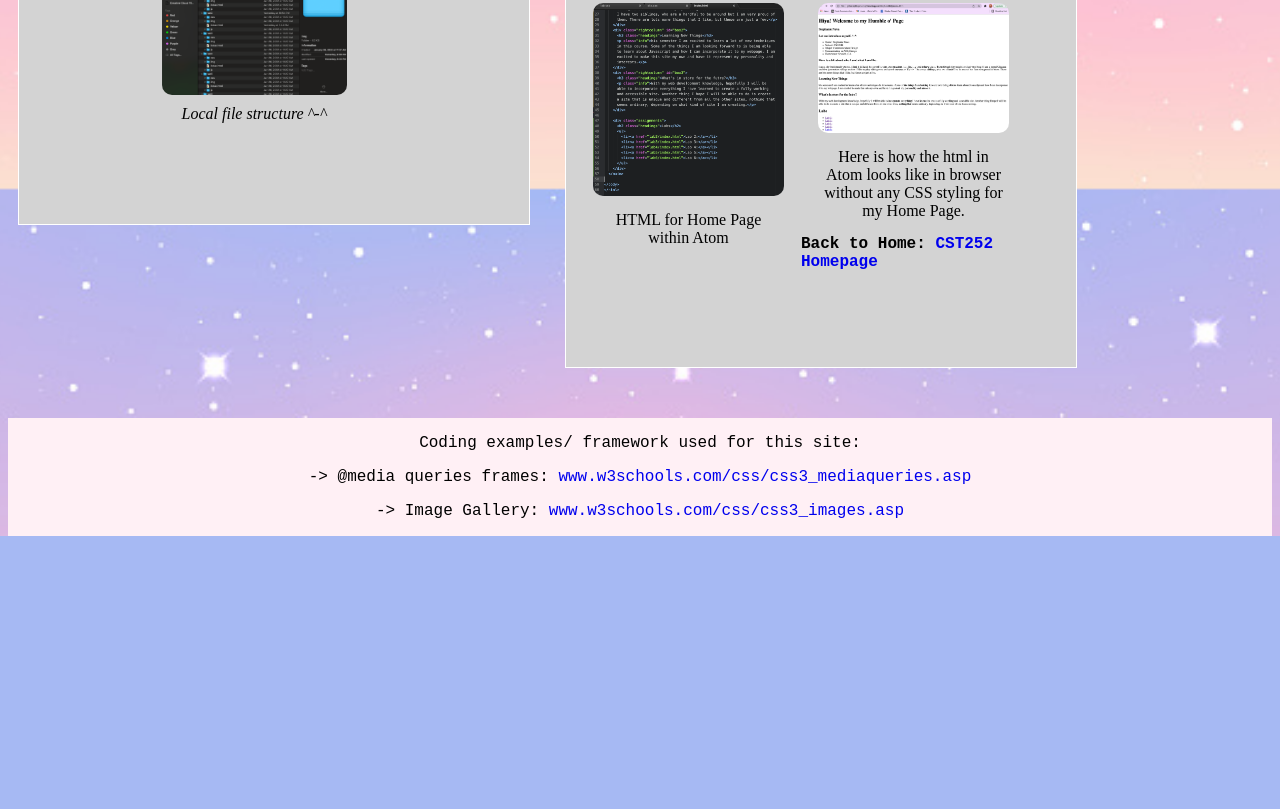
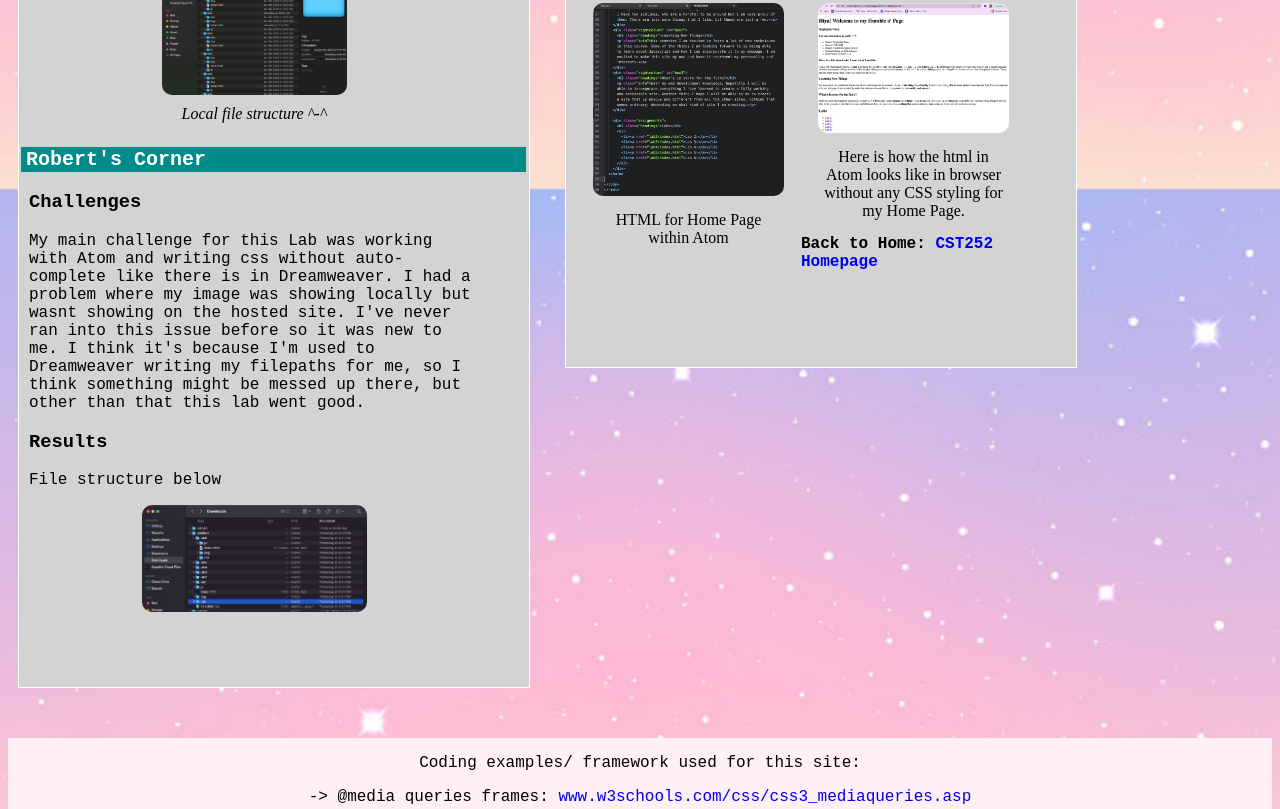
Before and after one commit to senava/cst252, a plain HTML site: page lab3/index.html in a window 1280 px wide. Shown: the part 611-1420 px from the top of the page. Before the commit the page ends 1147 px from the top, so only its background shows below. Drawn offline with Linux system fonts and the light colour scheme.

Commit message:
(demo) for lab 3

```diff
--- a/lab3/index.html
+++ b/lab3/index.html
@@ -32,6 +32,18 @@
 				<img src="img/finderimg.png" width="450" class="image">
 				<figcaption>Local file structure ^-^</figcaption>
 			</figure>
+			<h3 class="headings">Robert's Corner</h3>
+			<h3>Challenges</h3>
+			<p>My main challenge for this Lab was working with Atom and writing css
+			without auto-complete like there is in Dreamweaver. I had a problem where
+			my image was showing locally but wasnt showing on the hosted site. I've never
+			ran into this issue before so it was new to me. I think it's because I'm used
+			to Dreamweaver writing my filepaths for me, so I think something might be messed up
+			there, but other than that this lab went good.</p>
+			<h3>Results</h3>
+			<p>File structure below</p>
+			<img src="img/rfiles.png" width="450" class="image">
+
 		</div>
 
 		<div id="box2" class="rightcolumn">
```
Also changed, not shown: lab3/img/rfiles.png (added), lab3/img/rhpbrowser.png (added), lab3/img/rhphtml.png (added).
